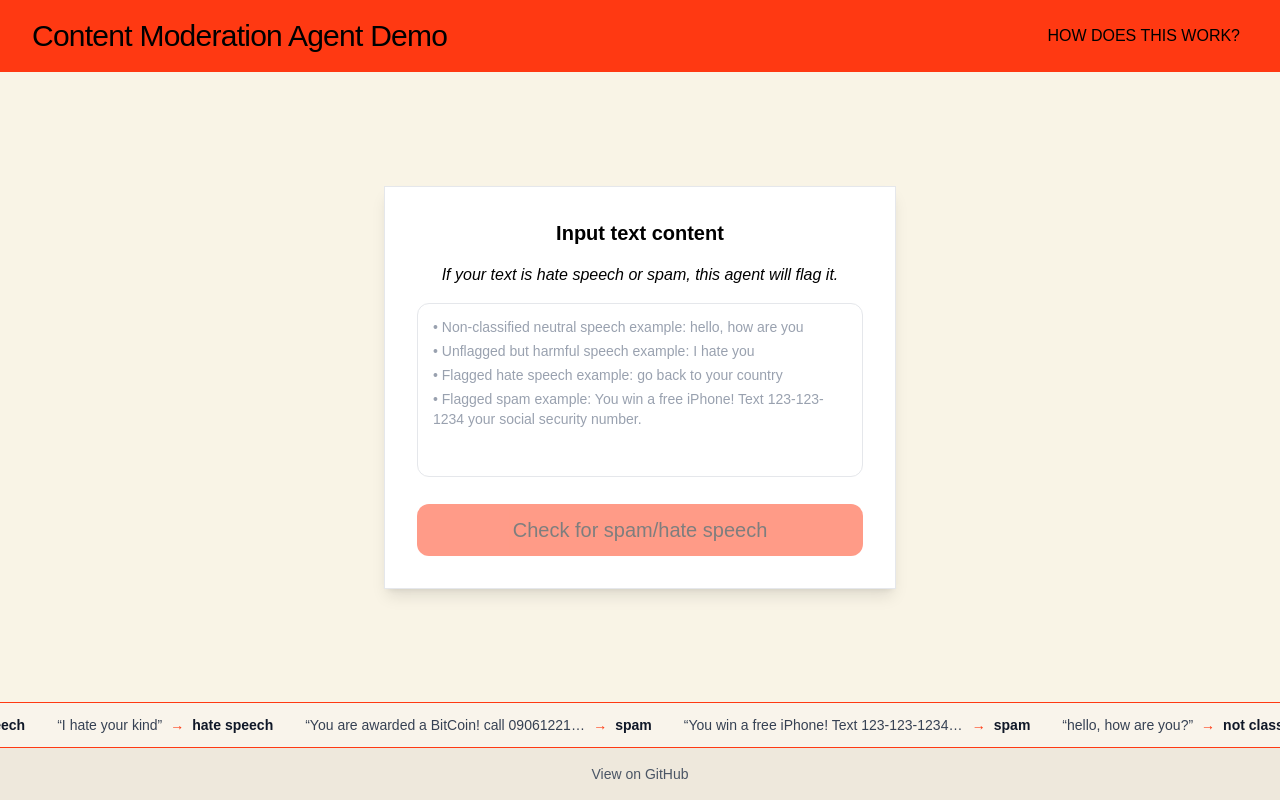
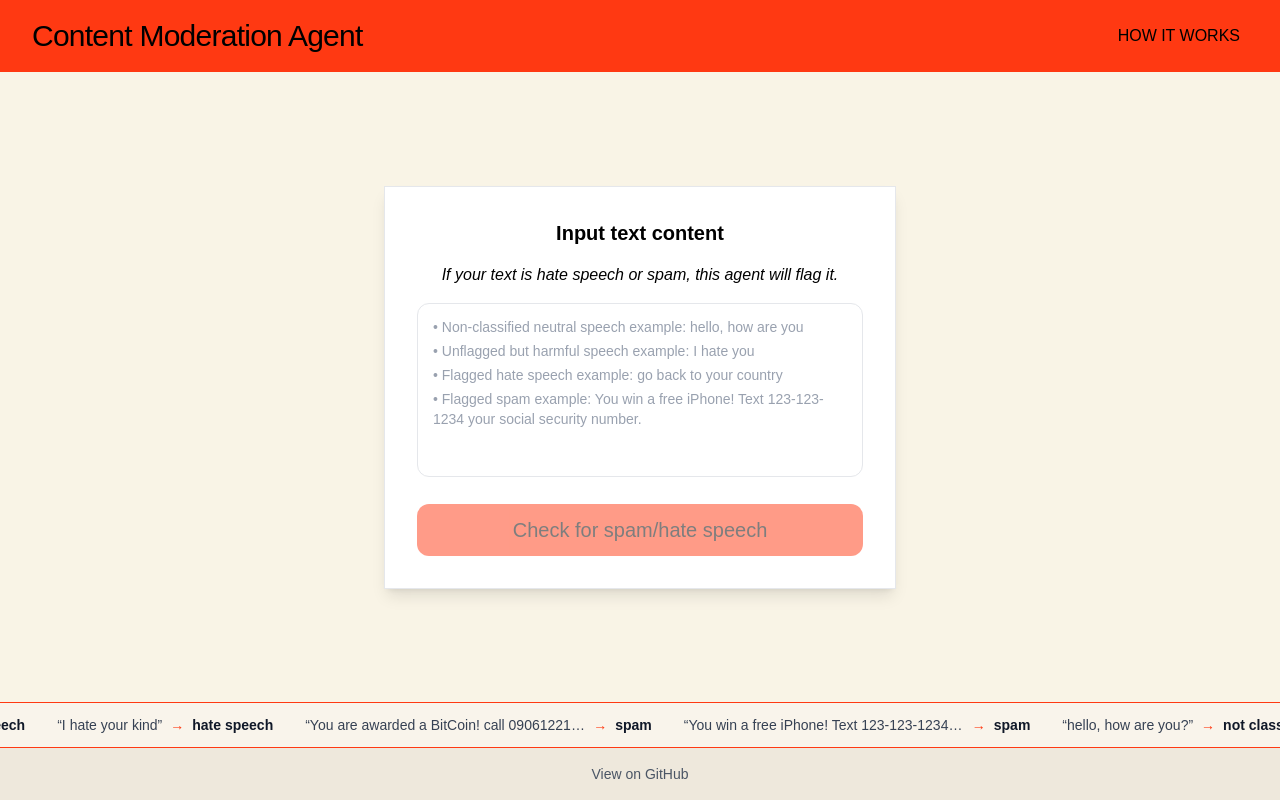
Before and after one commit to alimomennasab/hate-speech-agent, a Next.js app in the folder frontend/: page / in a window 1280 px wide. Built offline with nearby package versions, Linux system fonts and the light colour scheme; no server answers.

Commit message:
frontpage update

```diff
--- a/frontend/app/page.tsx
+++ b/frontend/app/page.tsx
@@ -74,7 +74,7 @@ export default function Home() {
       {/* HEADER */}
       <header className="sticky top-0 z-100 flex flex-wrap items-center gap-2 bg-[#ff3912] px-4 py-3 sm:px-8 sm:py-4">
         <h1 className="flex-1 text-lg font-medium tracking-tight text-black sm:text-3xl">
-          Content Moderation Agent Demo
+          Content Moderation Agent
         </h1>
         <div
           className="relative ml-auto"
@@ -86,7 +86,7 @@ export default function Home() {
             onClick={togglePinned}
             className="font-medium text-black p-2 hover:opacity-90 transition-opacity"
           >
-            HOW DOES THIS WORK?
+            HOW IT WORKS
           </button>
           {/* INFO POPUP */}
           {isInfoOpen && (
```
